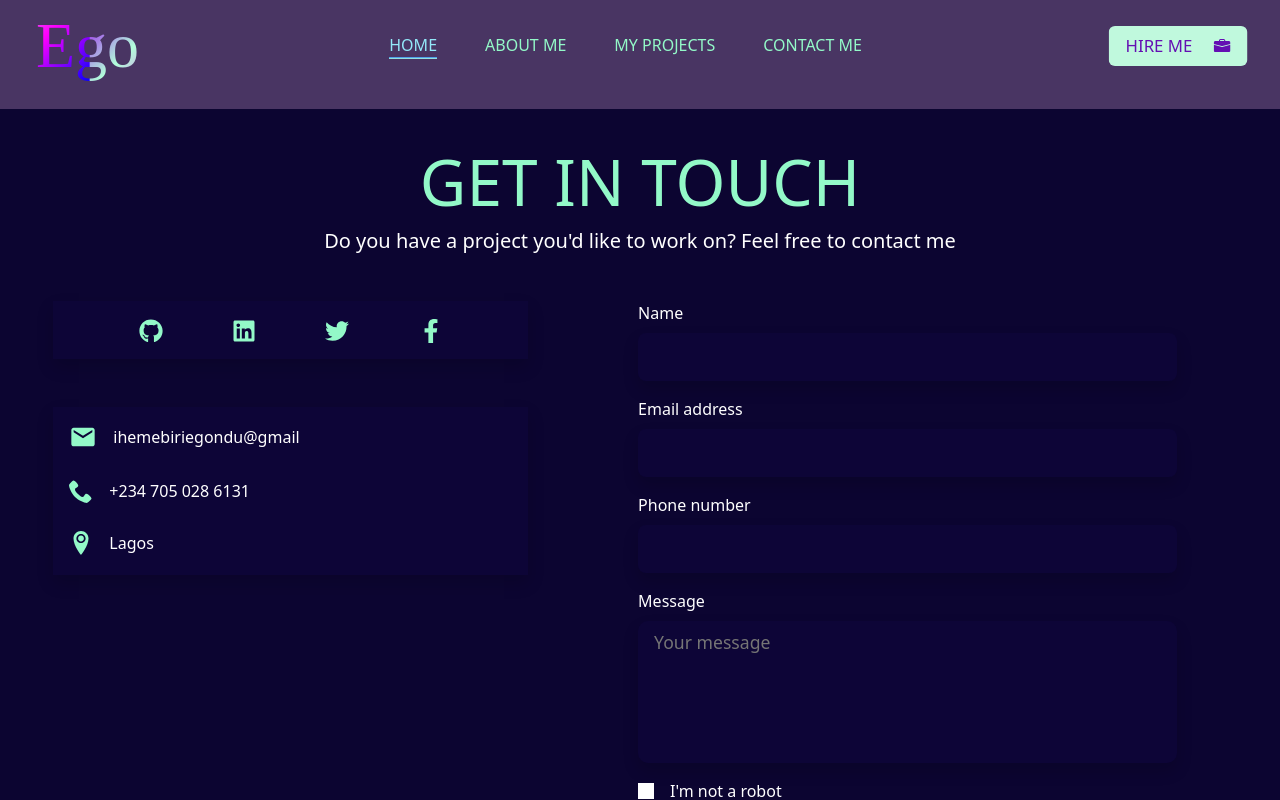
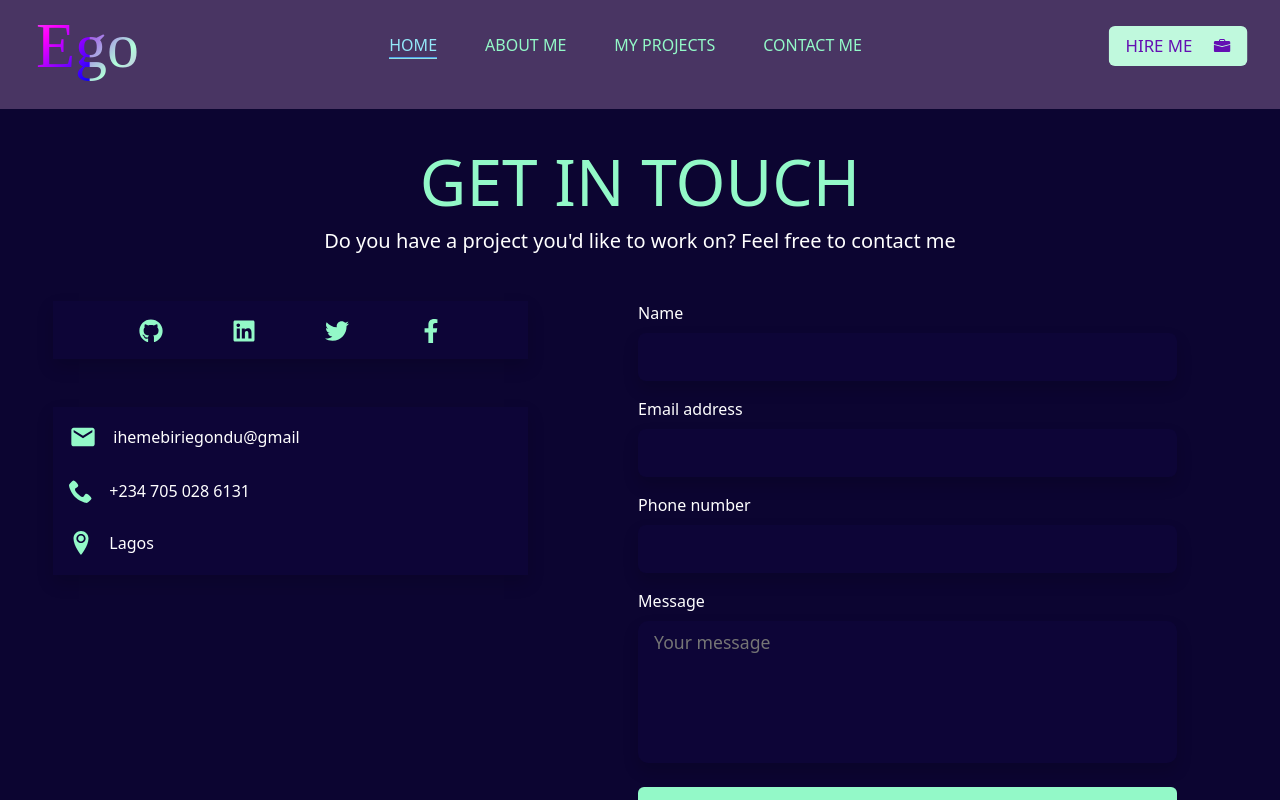
Before and after one commit to ihemebiriegondu/mynewportfoliopage, a React (Create React App) app: page /contact in a window 1280 px wide. Built offline with nearby package versions, Linux system fonts and the light colour scheme; the HTML template or start-up script is replaced by a standard one; a web font is replaced by a local one.

Commit message:
still working of the netlify form

```diff
--- a/public/index.html
+++ b/public/index.html
@@ -26,6 +26,12 @@
 </head>
 
 <body>
+  <form name='ContactMeForm' netlify netlify-honeypot="bot-field" hidden>
+    <input type="text" name="Name">
+    <input type="email" name="Email Address">
+    <input type="tel" name="Phone number">
+    <textarea name="Message"></textarea>
+  </form>
   <noscript>You need to enable JavaScript to run this app.</noscript>
   <div id="root"></div>
   <!--
--- a/src/components/MyForm.js
+++ b/src/components/MyForm.js
@@ -7,7 +7,7 @@ import '../CSS/form.css'
 
 const MyForm = () => {
     return (
-        <form name='ContactMeForm' method='post' data-netlify='true' onSubmit='submit'>
+        <form name='ContactMeForm' method='post'>
             <input type="hidden" name="form-name" value="ContactMeForm" />
             <div className="mb-3 d-flex flex-column">
                 <label htmlFor='name' className="form-label">Name</label>
@@ -29,10 +29,10 @@ const MyForm = () => {
                 <textarea rows={'5'} placeholder='Your message' name='Message' id='message' className='form-message px-3 pt-2 shadow'></textarea>
             </div>
 
-            <div className="mb-3 form-check d-flex" required>
+            {/*<div className="mb-3 form-check d-flex" required>
                 <input id='checkbox' type={'checkbox'} className='form-checkbox form-check-input'></input>
                 <label htmlFor='checkbox' className='ms-3'>I'm not a robot</label>
-            </div>
+    </div>*/}
 
             <Button variant="primary" type="submit" className="py-3 px-3 fw-bold mb-0 about-button mt-2 w-100">SUBMIT <IoIosSend className='fs-3 ms-3' /> </Button>
         </form>
```
